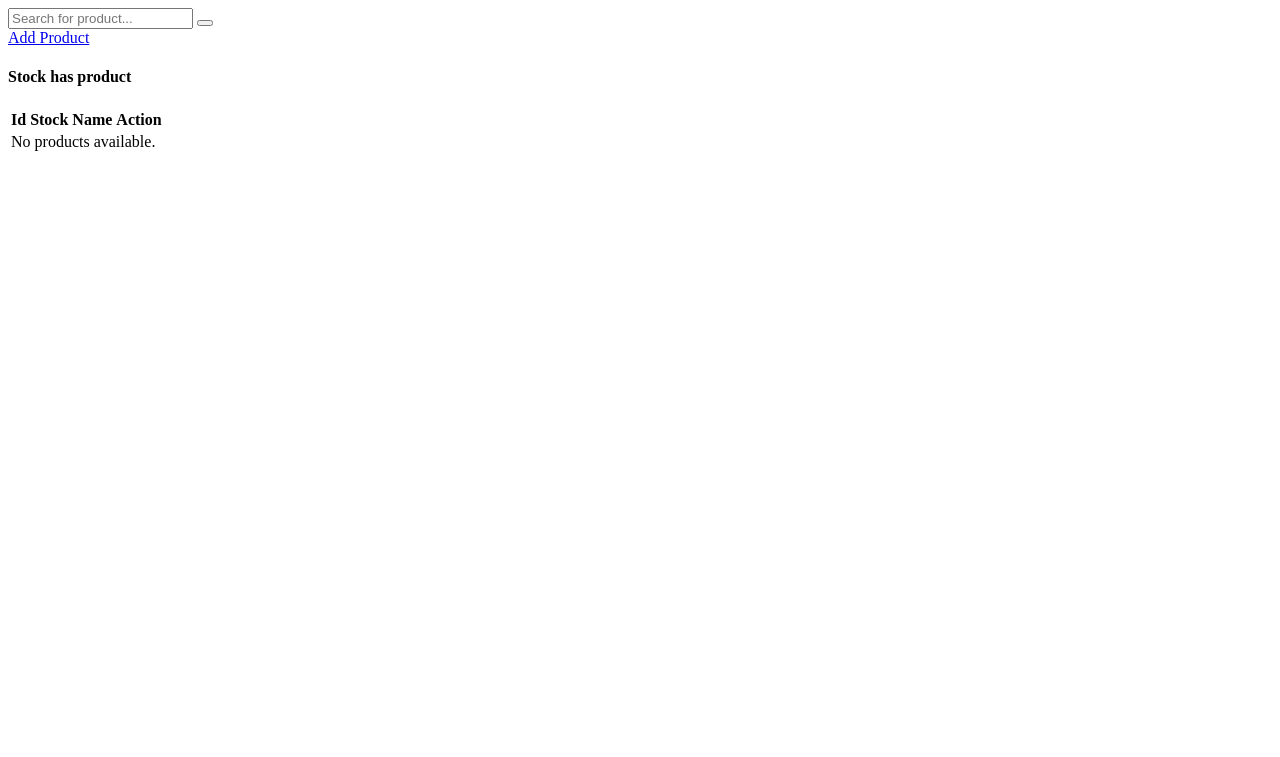
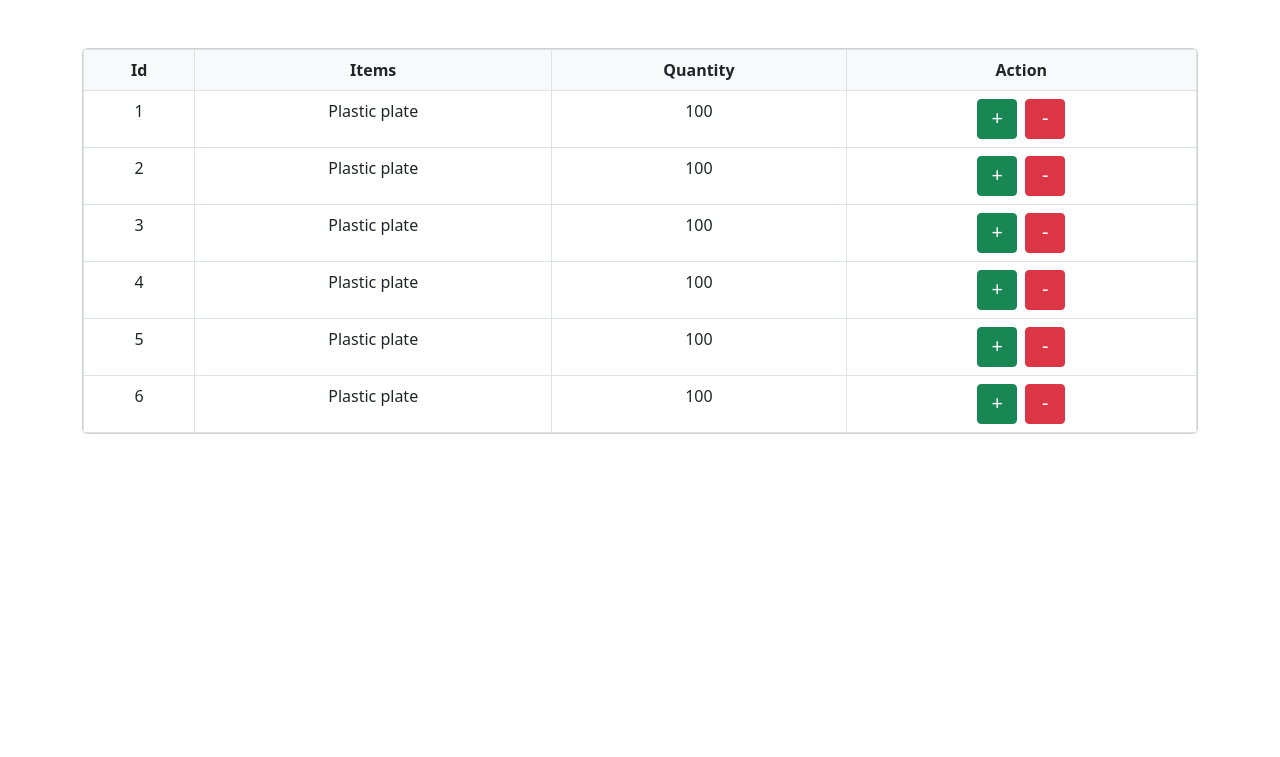
Before and after one commit to senghinloem/VC1-G3, a PHP site: page /views/stocks/view_stock.php in a window 1280 px wide. Shown: the top 757 px of the page. Run offline with PHP 8.4, Linux system fonts and the light colour scheme.

Commit message:
feature/manage_stock: edite view [52]

```diff
--- a/Router/route.php
+++ b/Router/route.php
@@ -37,7 +37,7 @@ $route->delete("/products/destroy/{product_id}", [ProductController::class, 'del
 // stock routes
 $route->get("/stock", [StockController::class, 'stock']);
 $route->get("/stock/create", [StockController::class, 'create_stock']);
-$route->get("/stock/view/{stock_id}", [StockController::class, 'details']);
+$route->get("/stock/view/{stock_id}", [StockController::class, 'view_stock']);
 $route->post("/stock/store", [StockController::class, 'store']);
 $route->get("/stock/edit/{stock_id}", [StockController::class, 'edit']);
 $route->put("/stock/update/{stock_id}", [StockController::class, 'update']);
@@ -63,6 +63,7 @@ $route->get("/supplier/detail/{supplier_id}", [SupplierController::class, 'detai
 $route->post("/supplier/update/{supplier_id}", [SupplierController::class, 'update']); // Changed PUT to POST
 $route->delete("/supplier/destroy/{supplier_id}", [SupplierController::class, 'destroy']);
 
+
 // login and register
 $route->get("/login", [LoginRegisterController::class, 'login']);
 $route->get("/register", [LoginRegisterController::class, 'register']);
--- a/views/stocks/stock.php
+++ b/views/stocks/stock.php
@@ -67,7 +67,7 @@
                                     <td><?= htmlspecialchars($item['stock_name']) ?></td>
                                     <td>
                                         <a href="/stock/view_stock/<?= htmlspecialchars($item['stock_id']) ?>" class="btn-sm">View</a>
-                                        <a href="/stock/create" <?= htmlspecialchars($item['stock_id']) ?> class="btn btn-success btn-sm ms-3">Add</a>
+                                        <a href="/stock/create" class="btn btn-success btn-sm ms-3">Add</a>
                                         <a href="/stock/edit/<?= htmlspecialchars($item['stock_id']) ?>" class="btn btn-warning btn-sm ms-3">Edit</a>
                                         <a href="/stock/destroy/<?= htmlspecialchars($item['stock_id']) ?>" class="btn btn-danger btn-sm ms-3">Delete</a>
                                     </td>
--- a/views/stocks/view_stock.php
+++ b/views/stocks/view_stock.php
@@ -1,48 +1,133 @@
-<div class="container mt-4">
-    <div class="d-flex justify-content-between align-items-center mb-3">
-        <div class="input-group w-50">
-            <input type="text" class="form-control" placeholder="Search for product...">
-            <button class="btn btn-outline-secondary" type="button">
-                <i class="bi bi-search success"></i>
-            </button>
-        </div>
-        <a href="/stock/create" class="btn btn-primary">Add Product</a>
-    </div>
-
-    <div class="row g-3 mt-5">
-        <div class="col-md-6">
-            <h4 class="text-primary">Stock has product</h4>
-            <div class="table-responsive" style="height: calc(100vh - 150px); overflow-y: auto;">
-                <table class="table table-bordered table-hover mt-4">
-                    <thead class="table-light" style="position: sticky; top: 0; z-index: 10;">
+<!DOCTYPE html>
+<html lang="en">
+<head>
+  <meta charset="UTF-8">
+  <meta name="viewport" content="width=device-width, initial-scale=1.0">
+  <title>Stock Inventory</title>
+  <!-- Bootstrap CSS -->
+  <link href="https://cdn.jsdelivr.net/npm/bootstrap@5.3.0/dist/css/bootstrap.min.css" rel="stylesheet">
+  <style>
+    .table thead th {
+      background-color: #f8f9fa;
+    }
+    .btn-success, .btn-danger {
+      border-radius: 4px;
+    }
+  </style>
+</head>
+<body>
+  <div class="container mt-5">
+    <div class="card">
+      <div class="card-body p-0">
+        <div class="table-responsive">
+          <table class="table table-bordered mb-0">
+            <thead class="bg-light">
               <tr>
-                            <th>Id</th>
-                            <th>Stock Name</th>
-                            <th>Action</th>
+                <th class="text-center">Id</th>
+                <th class="text-center">Items</th>
+                <th class="text-center">Quantity</th>
+                <th class="text-center">Action</th>
               </tr>
             </thead>
             <tbody>
-                        <?php if (isset($stock_management) && !empty($stock_management)): ?>
-                            <?php foreach ($stock_management as $item): ?>
               <tr>
-                                    <td><?= htmlspecialchars($item['stock_id']) ?></td>
-                                    <td><?= htmlspecialchars($item['stock_name']) ?></td>
-                                    <td>
-                                        <a href="/stock/view/<?= htmlspecialchars($item['stock_id']) ?>" class="btn-sm">View</a>
-                                        <a href="/stock/create" class="btn btn-success btn-sm ms-3">Add</a>
-                                        <a href="/stock/edit/<?= htmlspecialchars($item['stock_id']) ?>" class="btn btn-warning btn-sm ms-3">Edit</a>
-                                        <a href="/stock/destroy/<?= htmlspecialchars($item['stock_id']) ?>" class="btn btn-danger btn-sm ms-3">Delete</a>
+                <td class="text-center">1</td>
+                <td class="text-center">Plastic plate</td>
+                <td class="text-center">100</td>
+                <td class="text-center">
+                  <div class="d-flex justify-content-center gap-2">
+                    <button class="btn btn-success" style="width: 40px; height: 40px; padding: 0;">
+                      <span style="font-size: 20px; line-height: 1;">+</span>
+                    </button>
+                    <button class="btn btn-danger" style="width: 40px; height: 40px; padding: 0;">
+                      <span style="font-size: 20px; line-height: 1;">-</span>
+                    </button>
+                  </div>
                 </td>
               </tr>
-                            <?php endforeach; ?>
-                        <?php else: ?>
               <tr>
-                                <td colspan="3" class="text-center">No products available.</td>
+                <td class="text-center">2</td>
+                <td class="text-center">Plastic plate</td>
+                <td class="text-center">100</td>
+                <td class="text-center">
+                  <div class="d-flex justify-content-center gap-2">
+                    <button class="btn btn-success" style="width: 40px; height: 40px; padding: 0;">
+                      <span style="font-size: 20px; line-height: 1;">+</span>
+                    </button>
+                    <button class="btn btn-danger" style="width: 40px; height: 40px; padding: 0;">
+                      <span style="font-size: 20px; line-height: 1;">-</span>
+                    </button>
+                  </div>
+                </td>
               </tr>
-                        <?php endif; ?>
+              <tr>
+                <td class="text-center">3</td>
+                <td class="text-center">Plastic plate</td>
+                <td class="text-center">100</td>
+                <td class="text-center">
+                  <div class="d-flex justify-content-center gap-2">
+                    <button class="btn btn-success" style="width: 40px; height: 40px; padding: 0;">
+                      <span style="font-size: 20px; line-height: 1;">+</span>
+                    </button>
+                    <button class="btn btn-danger" style="width: 40px; height: 40px; padding: 0;">
+                      <span style="font-size: 20px; line-height: 1;">-</span>
+                    </button>
+                  </div>
+                </td>
+              </tr>
+              <tr>
+                <td class="text-center">4</td>
+                <td class="text-center">Plastic plate</td>
+                <td class="text-center">100</td>
+                <td class="text-center">
+                  <div class="d-flex justify-content-center gap-2">
+                    <button class="btn btn-success" style="width: 40px; height: 40px; padding: 0;">
+                      <span style="font-size: 20px; line-height: 1;">+</span>
+                    </button>
+                    <button class="btn btn-danger" style="width: 40px; height: 40px; padding: 0;">
+                      <span style="font-size: 20px; line-height: 1;">-</span>
+                    </button>
+                  </div>
+                </td>
+              </tr>
+              <tr>
+                <td class="text-center">5</td>
+                <td class="text-center">Plastic plate</td>
+                <td class="text-center">100</td>
+                <td class="text-center">
+                  <div class="d-flex justify-content-center gap-2">
+                    <button class="btn btn-success" style="width: 40px; height: 40px; padding: 0;">
+                      <span style="font-size: 20px; line-height: 1;">+</span>
+                    </button>
+                    <button class="btn btn-danger" style="width: 40px; height: 40px; padding: 0;">
+                      <span style="font-size: 20px; line-height: 1;">-</span>
+                    </button>
+                  </div>
+                </td>
+              </tr>
+              <tr>
+                <td class="text-center">6</td>
+                <td class="text-center">Plastic plate</td>
+                <td class="text-center">100</td>
+                <td class="text-center">
+                  <div class="d-flex justify-content-center gap-2">
+                    <button class="btn btn-success" style="width: 40px; height: 40px; padding: 0;">
+                      <span style="font-size: 20px; line-height: 1;">+</span>
+                    </button>
+                    <button class="btn btn-danger" style="width: 40px; height: 40px; padding: 0;">
+                      <span style="font-size: 20px; line-height: 1;">-</span>
+                    </button>
+                  </div>
+                </td>
+              </tr>
             </tbody>
           </table>
         </div>
       </div>
     </div>
   </div>
+
+  <!-- Bootstrap JS Bundle with Popper -->
+  <script src="https://cdn.jsdelivr.net/npm/bootstrap@5.3.0/dist/js/bootstrap.bundle.min.js"></script>
+</body>
+</html>
```
Also changed, not shown: Controllers/StockController.php (+10 -19 lines), Models/StockModel.php (+21 -19 lines), views/stocks/edit.php (+4 -4 lines). Lines whose indentation alone changed are shown as unchanged.
